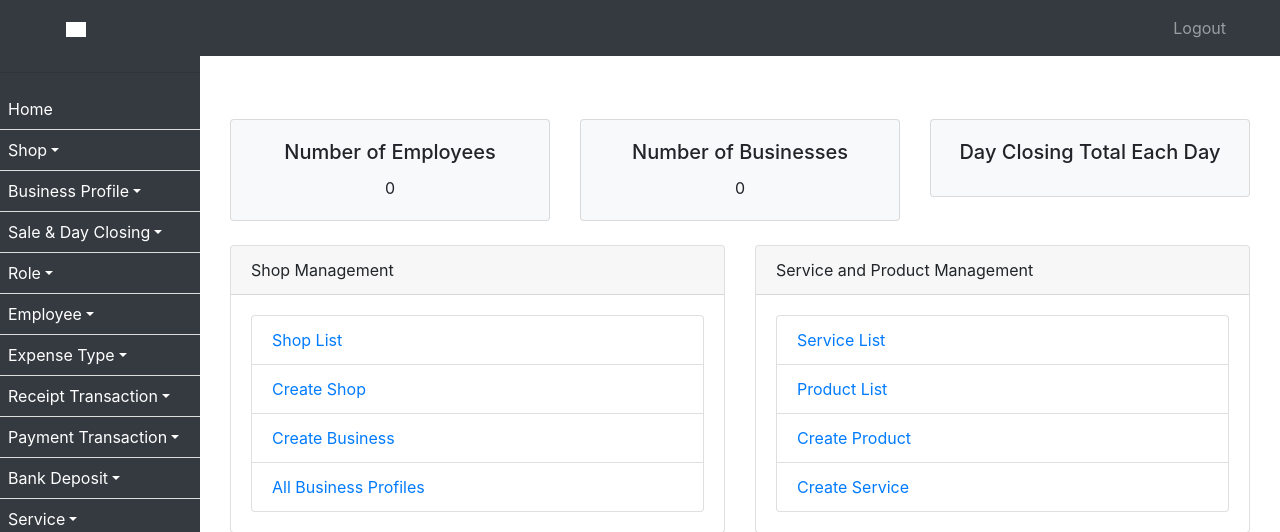
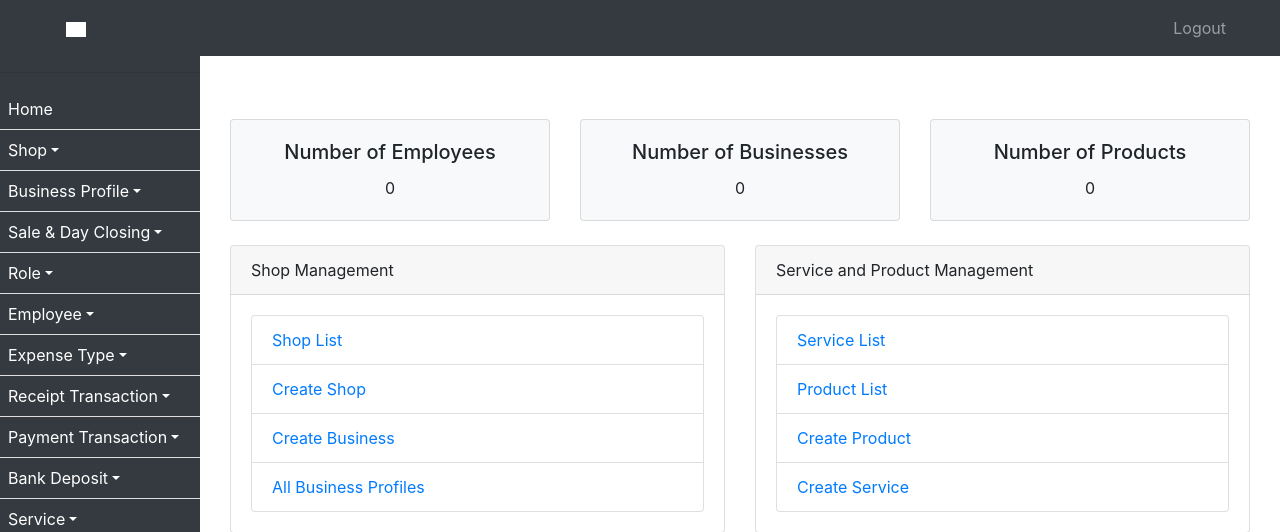
Before and after one commit to nasbeermite/ezshop, a Django app: page /home/ in a window 1280 px wide. Shown: the top 532 px of the page. Run offline with Django 4.2, Linux system fonts and the light colour scheme; data that the repository does not hold is empty; some libraries are stand-ins or nearby versions; grey boxes are pictures that could not be loaded.

Commit message:
num of products

```diff
--- a/ezshopapp/templates/home.html
+++ b/ezshopapp/templates/home.html
@@ -23,8 +23,8 @@
         <div class="col-md-4">
             <div class="card bg-light">
                 <div class="card-body text-center">
-                    <h5 class="card-title">Day Closing Total Each Day</h5>
-                    <p class="card-text">{{ dayclosing_value }}</p>
+                    <h5 class="card-title">Number of Products</h5>
+                    <p class="card-text">{{ num_products }}</p>
                 </div>
             </div>
         </div>
--- a/ezshopapp/views.py
+++ b/ezshopapp/views.py
@@ -749,6 +749,7 @@
     def get_context_data(self, **kwargs):
         total_employees = Employee.objects.all().count()
         total_business = BusinessProfile.objects.all().count()
+        num_products = Product.objects.all().count()
         categories = [
              {
                 'name': 'Shop Management',
@@ -840,4 +841,4 @@
             },
         ]
 
-        return {'categories': categories, 'total_employees': total_employees, 'total_business': total_business}
+        return {'categories': categories, 'total_employees': total_employees, 'total_business': total_business, 'num_products':num_products}
```
